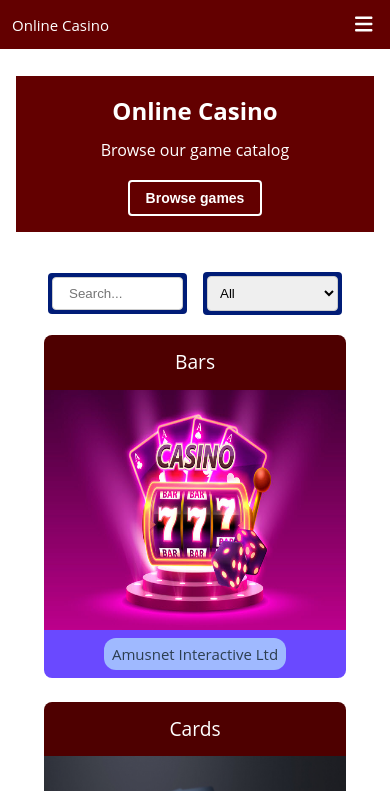
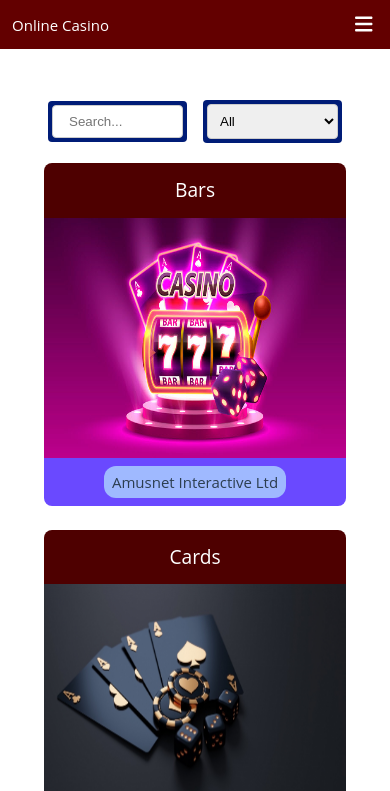
Before and after one commit to Dionyzus/vue-list-display, a Vue app: page / in a window 390 px wide. Shown: the top 791 px of the page. Built offline with nearby package versions, Linux system fonts and the light colour scheme.

Commit message:
Revert "#50 Hero banner presentation and main view composition (#56)"
This reverts commit 0abb6949682eaf1ed62bb6811d2088c30745fb0b.

```diff
--- a/src/App.vue
+++ b/src/App.vue
@@ -1,7 +1,6 @@
 <script setup>
 import AppNavigation from './components/common/AppNavigation.vue';
 import AppPage from './components/common/AppPage.vue';
-import HeroBanner from './components/common/HeroBanner.vue';
 import GamesList from './components/Games/GamesList.vue';
 </script>
 
@@ -11,7 +10,6 @@ import GamesList from './components/Games/GamesList.vue';
       <AppNavigation />
     </template>
     <template v-slot:content>
-      <HeroBanner />
       <GamesList />
     </template>
   </AppPage>
--- a/src/components/common/HeroBanner.vue
+++ /dev/null
@@ -1,72 +0,0 @@
-<template>
-  <section class="hero" aria-label="Welcome">
-    <h1 class="hero-headline">Online Casino</h1>
-    <p class="hero-supporting">Browse our game catalog</p>
-    <button type="button" class="hero-cta">Browse games</button>
-  </section>
-</template>
-
-<style scoped>
-.hero {
-  display: flex;
-  flex-direction: column;
-  align-items: center;
-  text-align: center;
-  background-color: #630000;
-  color: white;
-  padding: 2rem 1rem;
-  margin-left: -1rem;
-  margin-right: -1rem;
-  margin-bottom: 1rem;
-  width: calc(100% + 2rem);
-}
-
-.hero-headline {
-  font-size: 2rem;
-  font-weight: 700;
-  margin-bottom: 0.5rem;
-}
-
-.hero-supporting {
-  font-size: 1.125rem;
-  margin-bottom: 1rem;
-}
-
-.hero-cta {
-  padding: 0.625rem 1.25rem;
-  border: 2px solid white;
-  border-radius: 0.25rem;
-  background-color: transparent;
-  color: white;
-  font-size: 1rem;
-  font-weight: 600;
-  cursor: pointer;
-}
-
-.hero-cta:focus-visible {
-  outline: 2px solid white;
-  outline-offset: 2px;
-}
-
-@media screen and (max-width: 768px) {
-  .hero {
-    padding: 1rem 0.5rem;
-    margin-left: -0.5rem;
-    margin-right: -0.5rem;
-    width: calc(100% + 1rem);
-  }
-
-  .hero-headline {
-    font-size: 1.5rem;
-  }
-
-  .hero-supporting {
-    font-size: 1rem;
-  }
-
-  .hero-cta {
-    font-size: 0.875rem;
-    padding: 0.5rem 1rem;
-  }
-}
-</style>
```
